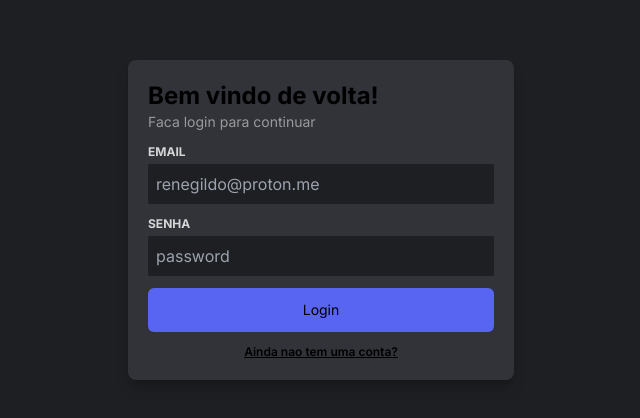
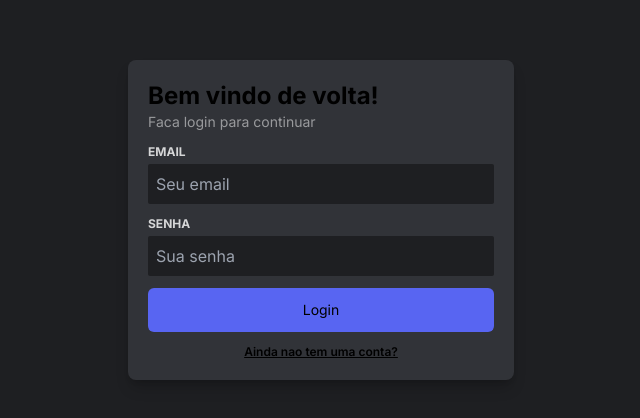
Before and after one commit to Renegildo/chirple, a Next.js app in the folder client/: page /login in a window 1280 px wide. Shown: the part 180-598 px from the top of the page, without its empty margins (319-959 px from the left). Built offline with nearby package versions, Linux system fonts and the light colour scheme; no server answers.

Commit message:
style: change some placeholder text in auth pages

```diff
--- a/client/src/app/(auth)/login/page.tsx
+++ b/client/src/app/(auth)/login/page.tsx
@@ -64,7 +64,7 @@ const LoginPage = () => {
           </label>
           <input
             required
-            placeholder="renegildo@proton.me"
+            placeholder="Seu email"
             onChange={(e) => setFormData({ ...formData, email: e.target.value })}
             className="text-white bg-[#1e1f22] rounded-sm w-full p-2"
             style={{
@@ -81,7 +81,8 @@ const LoginPage = () => {
           </label>
           <input
             required
-            placeholder="password"
+            placeholder="Sua senha"
+            type="password"
             onChange={(e) => setFormData({ ...formData, password: e.target.value })}
             className="text-white bg-[#1e1f22] rounded-sm w-full p-2"
             style={{
--- a/client/src/app/(auth)/register/page.tsx
+++ b/client/src/app/(auth)/register/page.tsx
@@ -86,7 +86,7 @@ const RegisterPage = () => {
           </label>
           <input
             required
-            placeholder="seuEmail@exemplo.com"
+            placeholder="Seu melhor email"
             onChange={(e) => setFormData({ ...formData, email: e.target.value })}
             className="text-white bg-[#1e1f22] rounded-sm w-full p-2"
             style={{
```
